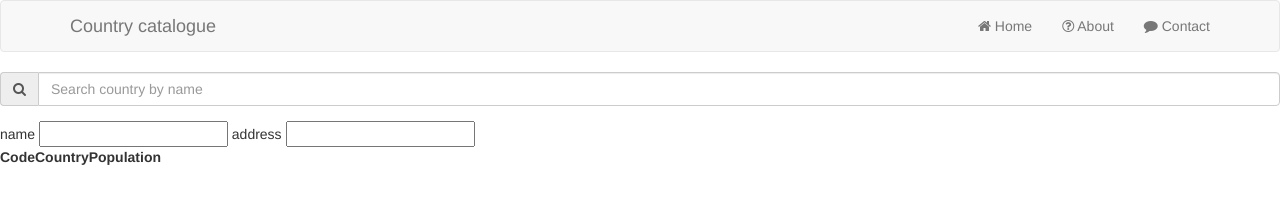
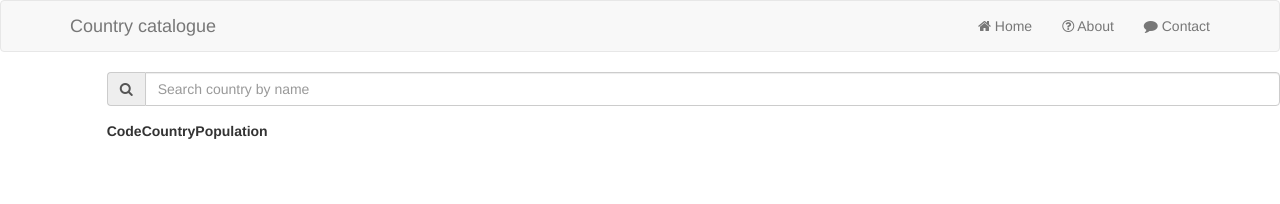
Before and after one commit to marta-lapina/simple-angular-SPA, a plain HTML site: page index.html at #/contact in a window 1280 px wide. Drawn offline with nearby package versions, Linux system fonts and the light colour scheme; some packages are replaced by stand-ins of ours.

Commit message:
some small layout fixes

```diff
--- a/index.html
+++ b/index.html
@@ -43,6 +43,7 @@
 
 			<div ng-view></div>
 
+			<div class="col-sm-offset-1">
             <form>
               <div class="form-group">
                 <div class="input-group">
@@ -52,11 +53,6 @@
 
                 </div>
               </div>
-            </form>
-
-            <form>
-                name <input type="text" ng-model="country.name" />
-                address <input type="text" ng-model="country.population"/>
             </form>
 
             <table>
@@ -72,6 +68,7 @@
                 <td><button class="btn btn-primary" ng-click= edit(country)">Edit</button></td>
               </tr>
             </table>
+			</div>
         </div>
 
     </body>
```
Also changed, not shown: pages/contact.html (+0 -2 lines).
